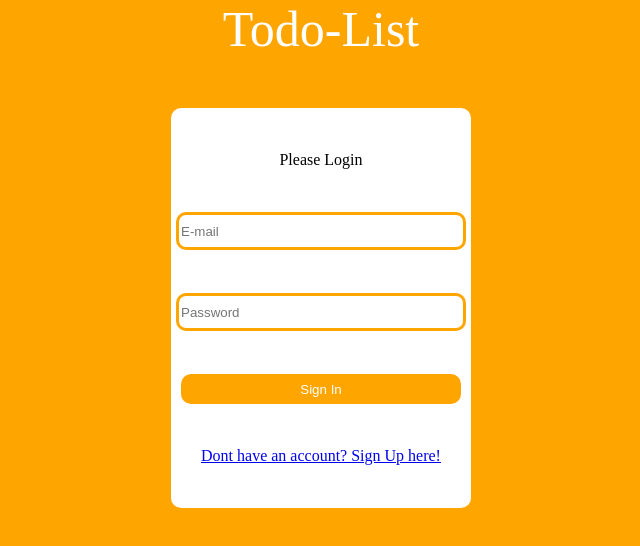
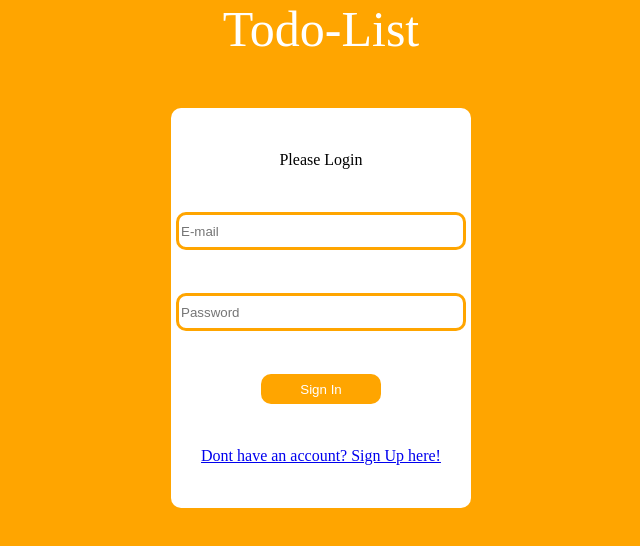
Before and after one commit to Uladzislau-Rahinia/Innowise-Practice-Level-1, a React (Create React App) app: page /#/login in a window 1280 px wide. Shown: the top 546 px of the page, without its empty margins (319-959 px from the left). Built offline with nearby package versions, Linux system fonts and the light colour scheme; no server answers.

Commit message:
removed debug borders

```diff
--- a/src/components/Button/index.js
+++ b/src/components/Button/index.js
@@ -2,7 +2,8 @@ import React from "react";
 import styled from "styled-components";
 
 const StyledButton = styled.button`
-  width: 280px;
+  max-width: 280px;
+  width: 40%;
   height: 30px;
   background-color: ${(props) => (props.isDanger ? "red" : "orange")};
   border: 0;
--- a/src/components/Calendar/index.js
+++ b/src/components/Calendar/index.js
@@ -8,7 +8,7 @@ const CalendarContainer = styled.div`
   max-width: 768px;
   width: 100%;
   height: 200px;
-  border: 1px solid red;
+   solid red;
   margin-bottom: 20px;
   margin-top: 20px;
   display: flex;
--- a/src/components/Link/index.js
+++ b/src/components/Link/index.js
@@ -3,7 +3,8 @@ import styled from "styled-components";
 import { Link } from "react-router-dom";
 
 const StyledLink = styled(Link)`
-  width: 280px;
+  max-width: 280px;
+  width: 40%;
   height: 30px;
   background-color: orange;
   border: 0;
--- a/src/components/TaskList/index.js
+++ b/src/components/TaskList/index.js
@@ -5,7 +5,7 @@ import styled from "styled-components";
 const TaskListContainer = styled.div`
   max-width: 768px;
   width: 100%;
-  border: 1px solid red;
+   solid red;
   margin-bottom: 20px;
   display: flex;
   flex-direction: column;
@@ -28,7 +28,7 @@ const TaskListContainer = styled.div`
 const Task = styled.div`
   width: 80%;
   height: 30px;
-  border: 1px solid blue;
+   solid blue;
   margin-top: 10px;
   margin-bottom: 10px;
   display: flex;
```
